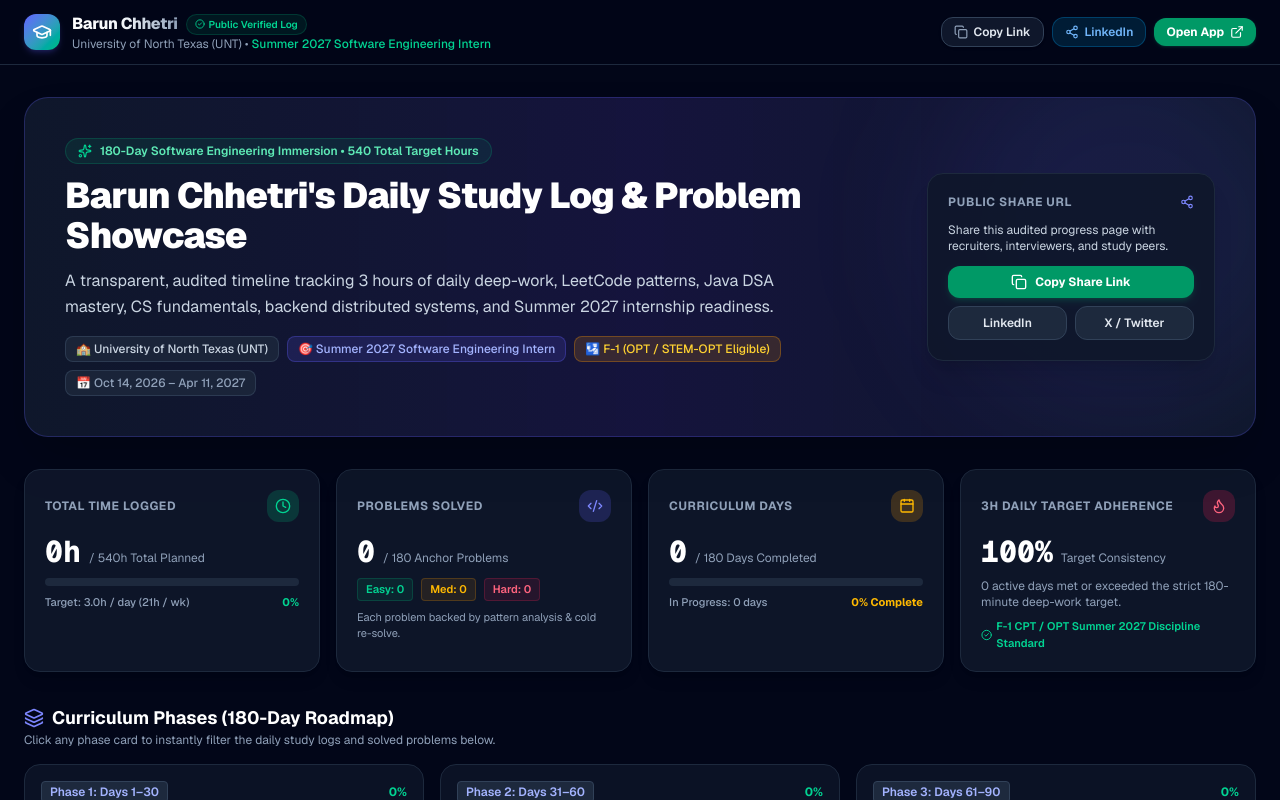
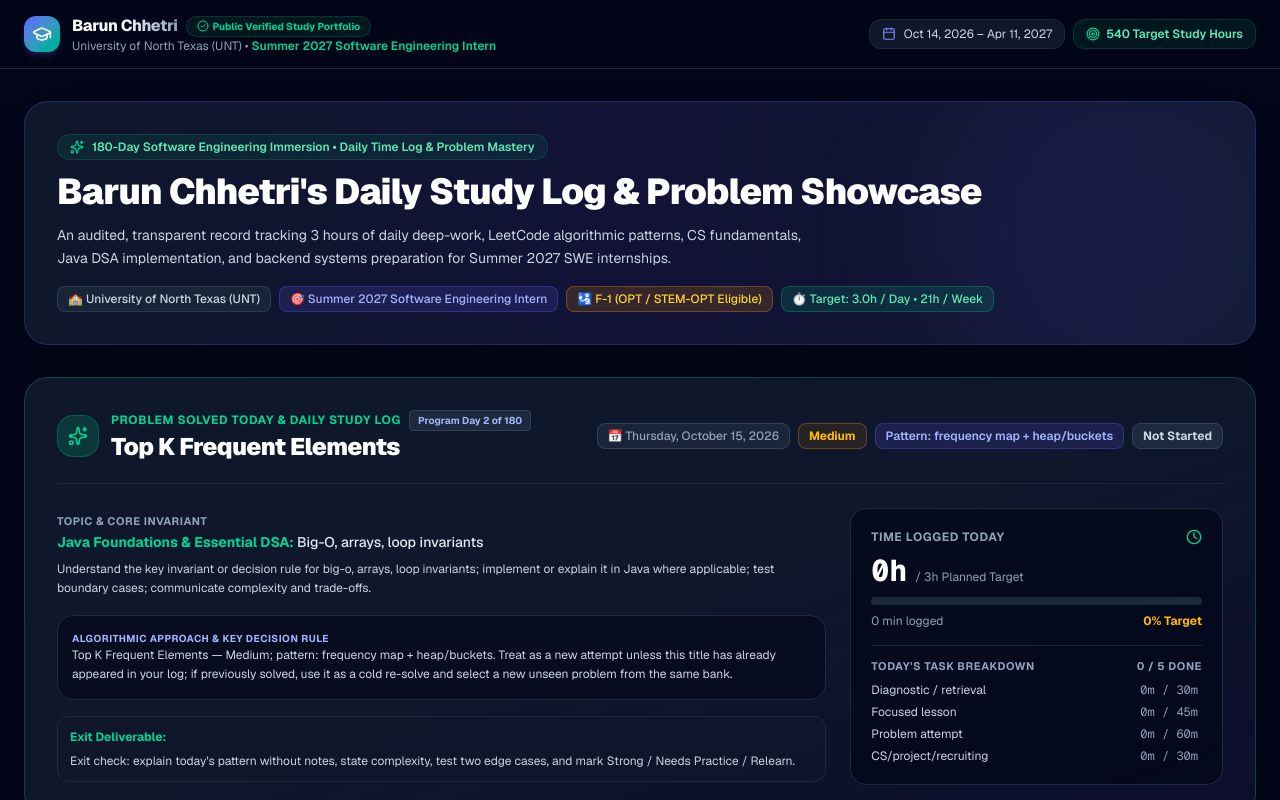
Before and after one commit to Barun-Chhetri/interview-crack-tracker, a Next.js app: page /share in a window 1280 px wide. Shown: the top 800 px of the page. Built offline with nearby package versions, Linux system fonts and the light colour scheme; no server answers; the database is empty.

Commit message:
feat: show share URL feature only after login; display today's solved problem and daily time log prominently on public view

```diff
--- a/src/components/Navbar.tsx
+++ b/src/components/Navbar.tsx
@@ -145,17 +145,19 @@
             <span>Streak: Day {selectedDayNumber}</span>
           </div>
 
-          {/* Public Share Link */}
+          {/* Public Share Link (Visible after login) */}
+          {user && (
             <Link
               href="/share"
               target="_blank"
               className="flex items-center gap-1.5 px-2.5 py-1.5 rounded-xl bg-indigo-500/10 border border-indigo-500/30 text-indigo-300 hover:bg-indigo-500/20 text-xs font-semibold transition cursor-pointer"
-            title="Open public shareable view (no login required)"
+              title="Open public shareable view (no login required for viewers)"
             >
               <Share2 className="w-3.5 h-3.5" />
               <span className="hidden sm:inline">Public View</span>
               <ExternalLink className="w-3 h-3 text-indigo-400" />
             </Link>
+          )}
 
           {/* Auth Controls */}
           {user ? (
--- a/src/components/PublicProgressView.tsx
+++ b/src/components/PublicProgressView.tsx
@@ -6,26 +6,17 @@
   Clock,
   CheckCircle2,
   Calendar,
-  Share2,
-  Copy,
-  Check,
-  ExternalLink,
   Search,
-  Filter,
   Sparkles,
   ChevronDown,
   ChevronUp,
   Target,
   Flame,
-  Award,
   Layers,
-  ArrowRight,
   BookOpen,
   Code2,
-  Brain,
   RefreshCw,
 } from "lucide-react";
-import Link from "next/link";
 
 interface PublicStudent {
   name: string;
@@ -131,7 +122,6 @@
   const [phases, setPhases] = useState<PublicPhase[]>([]);
   const [days, setDays] = useState<PublicDay[]>([]);
   const [isLoading, setIsLoading] = useState(true);
-  const [copiedLink, setCopiedLink] = useState(false);
 
   // Filters
   const [searchQuery, setSearchQuery] = useState("");
@@ -162,37 +152,20 @@
     fetchPublicProgress();
   }, []);
 
-  const handleCopyLink = () => {
-    if (typeof window !== "undefined") {
-      const shareUrl = window.location.href;
-      navigator.clipboard.writeText(shareUrl);
-      setCopiedLink(true);
-      setTimeout(() => setCopiedLink(false), 2500);
-    }
-  };
+  // Compute Today's Problem / Active Study Day
+  const todayDay = useMemo(() => {
+    if (days.length === 0) return null;
+    const todayStr = new Date().toISOString().split("T")[0];
+    const exactDateMatch = days.find((d) => d.date === todayStr);
+    if (exactDateMatch) return exactDateMatch;
 
-  const handleShareLinkedIn = () => {
-    if (typeof window !== "undefined") {
-      const shareUrl = encodeURIComponent(window.location.href);
-      const title = encodeURIComponent(
-        `${student.name}'s 180-Day SWE Interview Preparation & Daily Study Log (Summer 2027 SWE Intern Target)`
-      );
-      window.open(
-        `https://www.linkedin.com/sharing/share-offsite/?url=${shareUrl}&title=${title}`,
-        "_blank"
-      );
-    }
-  };
+    // Check last day with actual study time or completed status
+    const activeOrDone = [...days].reverse().find((d) => d.status === "Completed" || d.actualMinutes > 0);
+    if (activeOrDone) return activeOrDone;
 
-  const handleShareX = () => {
-    if (typeof window !== "undefined") {
-      const shareUrl = encodeURIComponent(window.location.href);
-      const text = encodeURIComponent(
-        `Check out my verified daily time log & LeetCode problems solved across my 180-day SWE Interview Preparation Handbook! 🚀 #100DaysOfCode #LeetCode #SoftwareEngineering`
-      );
-      window.open(`https://twitter.com/intent/tweet?text=${text}&url=${shareUrl}`, "_blank");
-    }
-  };
+    // Default to Day 1
+    return days[0];
+  }, [days]);
 
   // Filtered days list
   const filteredDays = useMemo(() => {
@@ -237,9 +210,9 @@
 
   return (
     <div className="min-h-screen bg-slate-950 text-slate-100 selection:bg-emerald-500/30 selection:text-emerald-300 font-sans">
-      {/* Top Navigation Bar */}
+      {/* Public Top Header (Clean, Recruiter-Focused, No Internal Controls) */}
       <header className="sticky top-0 z-40 bg-slate-950/90 backdrop-blur-md border-b border-slate-800">
-        <div className="max-w-7xl mx-auto px-4 sm:px-6 py-3 flex flex-wrap items-center justify-between gap-3">
+        <div className="max-w-7xl mx-auto px-4 sm:px-6 py-3.5 flex flex-wrap items-center justify-between gap-3">
           <div className="flex items-center gap-3">
             <div className="p-2 rounded-xl bg-gradient-to-br from-indigo-500 to-emerald-500 text-white shadow-md shadow-indigo-500/20">
               <GraduationCap className="w-5 h-5" />
@@ -249,72 +222,46 @@
                 <span className="font-extrabold text-base tracking-tight bg-gradient-to-r from-white via-slate-100 to-slate-400 bg-clip-text text-transparent">
                   {student.name}
                 </span>
-                <span className="px-2 py-0.5 text-[10px] font-semibold bg-emerald-500/10 text-emerald-400 border border-emerald-500/20 rounded-full flex items-center gap-1">
-                  <CheckCircle2 className="w-2.5 h-2.5" /> Public Verified Log
+                <span className="px-2.5 py-0.5 text-[10px] font-bold bg-emerald-500/10 text-emerald-400 border border-emerald-500/20 rounded-full flex items-center gap-1">
+                  <CheckCircle2 className="w-3 h-3" /> Public Verified Study Portfolio
                 </span>
               </div>
               <p className="text-xs text-slate-400">
-                {student.university} &bull; <span className="text-emerald-400 font-medium">{student.targetRole}</span>
+                {student.university} &bull; <span className="text-emerald-400 font-semibold">{student.targetRole}</span>
               </p>
             </div>
           </div>
 
-          <div className="flex items-center gap-2">
-            <button
-              onClick={handleCopyLink}
-              className="flex items-center gap-1.5 px-3 py-1.5 rounded-xl bg-slate-900 border border-slate-700 hover:border-slate-600 text-slate-200 text-xs font-semibold transition cursor-pointer shadow-sm"
-              title="Copy shareable link"
-            >
-              {copiedLink ? (
-                <>
-                  <Check className="w-3.5 h-3.5 text-emerald-400" />
-                  <span className="text-emerald-400">Link Copied!</span>
-                </>
-              ) : (
-                <>
-                  <Copy className="w-3.5 h-3.5 text-slate-400" />
-                  <span>Copy Link</span>
-                </>
-              )}
-            </button>
-
-            <button
-              onClick={handleShareLinkedIn}
-              className="hidden sm:flex items-center gap-1.5 px-3 py-1.5 rounded-xl bg-[#0077b5]/20 hover:bg-[#0077b5]/30 border border-[#0077b5]/40 text-[#70b5f9] text-xs font-semibold transition cursor-pointer"
-              title="Share on LinkedIn"
-            >
-              <Share2 className="w-3.5 h-3.5" />
-              <span>LinkedIn</span>
-            </button>
-
-            <Link
-              href="/"
-              className="flex items-center gap-1.5 px-3 py-1.5 rounded-xl bg-emerald-600 hover:bg-emerald-500 text-white text-xs font-bold transition shadow-sm shadow-emerald-600/20 cursor-pointer"
-            >
-              <span>Open App</span>
-              <ExternalLink className="w-3.5 h-3.5" />
-            </Link>
+          {/* Verification Badge */}
+          <div className="flex items-center gap-2 text-xs">
+            <div className="hidden md:flex items-center gap-2 bg-slate-900 border border-slate-800 rounded-xl px-3 py-1.5 text-slate-300">
+              <Calendar className="w-3.5 h-3.5 text-indigo-400" />
+              <span>Oct 14, 2026 – Apr 11, 2027</span>
+            </div>
+            <div className="flex items-center gap-1.5 bg-emerald-500/10 border border-emerald-500/20 rounded-xl px-3 py-1.5 text-emerald-300 font-semibold">
+              <Target className="w-3.5 h-3.5 text-emerald-400" />
+              <span>540 Target Study Hours</span>
+            </div>
           </div>
         </div>
       </header>
 
       {/* Main Container */}
       <main className="max-w-7xl mx-auto px-4 sm:px-6 py-8 space-y-8 pb-28">
-        {/* Recruiter / Public Hero Header */}
-        <section className="relative overflow-hidden rounded-3xl bg-gradient-to-r from-slate-900 via-indigo-950/70 to-slate-900 border border-indigo-500/25 p-6 sm:p-10 shadow-2xl">
+        {/* Candidate Profile Summary Banner */}
+        <section className="relative overflow-hidden rounded-3xl bg-gradient-to-r from-slate-900 via-indigo-950/60 to-slate-900 border border-indigo-500/25 p-6 sm:p-8 shadow-2xl">
           <div className="absolute right-0 top-0 -mt-16 -mr-16 w-96 h-96 bg-indigo-500/10 rounded-full blur-3xl pointer-events-none" />
-          <div className="relative z-10 flex flex-col lg:flex-row items-start lg:items-center justify-between gap-6">
-            <div className="space-y-3 max-w-3xl">
+          <div className="relative z-10 space-y-3">
             <div className="inline-flex items-center gap-2 px-3 py-1 rounded-full bg-emerald-500/10 border border-emerald-500/20 text-emerald-300 text-xs font-semibold">
               <Sparkles className="w-3.5 h-3.5 text-emerald-400" />
-                <span>180-Day Software Engineering Immersion &bull; 540 Total Target Hours</span>
+              <span>180-Day Software Engineering Immersion &bull; Daily Time Log & Problem Mastery</span>
             </div>
-              <h1 className="text-3xl sm:text-4xl font-black text-white tracking-tight">
+            <h1 className="text-2xl sm:text-3xl lg:text-4xl font-black text-white tracking-tight">
               {student.name}'s Daily Study Log & Problem Showcase
             </h1>
-              <p className="text-sm sm:text-base text-slate-300 leading-relaxed">
-                A transparent, audited timeline tracking 3 hours of daily deep-work, LeetCode patterns,
-                Java DSA mastery, CS fundamentals, backend distributed systems, and Summer 2027 internship readiness.
+            <p className="text-sm text-slate-300 max-w-3xl leading-relaxed">
+              An audited, transparent record tracking 3 hours of daily deep-work, LeetCode algorithmic patterns,
+              CS fundamentals, Java DSA implementation, and backend systems preparation for Summer 2027 SWE internships.
             </p>
             <div className="flex flex-wrap items-center gap-2 pt-1 text-xs">
               <span className="px-2.5 py-1 rounded-lg bg-slate-800/80 border border-slate-700/80 text-slate-300 font-medium">
@@ -326,47 +273,173 @@
               <span className="px-2.5 py-1 rounded-lg bg-amber-500/15 border border-amber-500/30 text-amber-300 font-medium">
                 🛂 {student.visaStatus}
               </span>
-                <span className="px-2.5 py-1 rounded-lg bg-slate-800/80 border border-slate-700/80 text-slate-400 font-medium">
-                  📅 Oct 14, 2026 – Apr 11, 2027
+              <span className="px-2.5 py-1 rounded-lg bg-emerald-500/15 border border-emerald-500/30 text-emerald-300 font-medium">
+                ⏱️ Target: 3.0h / Day &bull; 21h / Week
+              </span>
+            </div>
+          </div>
+        </section>
+
+        {/* TODAY'S PROBLEM SOLVED & DEEP-WORK LOG (Featured Premier Card) */}
+        {todayDay && (
+          <section className="relative overflow-hidden rounded-3xl bg-gradient-to-br from-slate-900 via-slate-900 to-indigo-950/40 border border-emerald-500/30 p-6 sm:p-8 shadow-2xl">
+            <div className="flex flex-wrap items-center justify-between gap-3 pb-5 border-b border-slate-800/80">
+              <div className="flex items-center gap-3">
+                <div className="p-2.5 rounded-2xl bg-emerald-500/20 border border-emerald-500/30 text-emerald-400">
+                  <Sparkles className="w-5 h-5" />
+                </div>
+                <div>
+                  <div className="flex items-center gap-2">
+                    <span className="text-xs font-bold uppercase tracking-wider text-emerald-400">
+                      Problem Solved Today & Daily Study Log
+                    </span>
+                    <span className="px-2 py-0.5 rounded text-[10px] font-bold bg-slate-800 text-indigo-300 border border-slate-700">
+                      Program Day {todayDay.dayNumber} of 180
+                    </span>
+                  </div>
+                  <h2 className="text-xl sm:text-2xl font-black text-white tracking-tight">
+                    {todayDay.anchorProblem || todayDay.topic}
+                  </h2>
+                </div>
+              </div>
+
+              <div className="flex flex-wrap items-center gap-2">
+                <span className="text-xs text-slate-400 font-medium px-2.5 py-1 rounded-lg bg-slate-800/80 border border-slate-700">
+                  📅 {todayDay.displayDate}
+                </span>
+                <span
+                  className={`px-2.5 py-1 rounded-lg text-xs font-bold border ${
+                    todayDay.anchorDifficulty === "Easy"
+                      ? "bg-emerald-500/10 text-emerald-400 border-emerald-500/30"
+                      : todayDay.anchorDifficulty === "Hard"
+                      ? "bg-rose-500/10 text-rose-400 border-rose-500/30"
+                      : "bg-amber-500/10 text-amber-400 border-amber-500/30"
+                  }`}
+                >
+                  {todayDay.anchorDifficulty || "Medium"}
+                </span>
+                {todayDay.anchorPattern && (
+                  <span className="px-2.5 py-1 rounded-lg text-xs font-semibold bg-indigo-500/15 text-indigo-300 border border-indigo-500/30">
+                    Pattern: {todayDay.anchorPattern}
+                  </span>
+                )}
+                <span
+                  className={`px-2.5 py-1 rounded-lg text-xs font-bold border ${
+                    todayDay.status === "Completed"
+                      ? "bg-emerald-500/20 text-emerald-400 border-emerald-500/30"
+                      : todayDay.status === "In Progress"
+                      ? "bg-indigo-500/20 text-indigo-300 border-indigo-500/30"
+                      : "bg-slate-800 text-slate-300 border-slate-700"
+                  }`}
+                >
+                  {todayDay.status}
                 </span>
               </div>
             </div>
 
-            {/* Quick Share / Link Action Card */}
-            <div className="bg-slate-900/90 border border-slate-800 rounded-2xl p-4 sm:p-5 w-full lg:w-72 space-y-3 shadow-xl shrink-0">
-              <div className="text-xs font-bold uppercase tracking-wider text-slate-400 flex items-center justify-between">
-                <span>Public Share URL</span>
-                <Share2 className="w-3.5 h-3.5 text-indigo-400" />
+            {/* Side-by-side details: Left is problem breakdown, Right is time spent log */}
+            <div className="grid grid-cols-1 lg:grid-cols-3 gap-6 pt-6">
+              {/* Left 2 Cols: Problem Invariant & Strategy */}
+              <div className="lg:col-span-2 space-y-4">
+                <div className="space-y-1">
+                  <span className="text-[11px] font-bold uppercase tracking-wider text-slate-400">
+                    Topic & Core Invariant
+                  </span>
+                  <p className="text-sm text-slate-200 font-medium">
+                    <strong className="text-emerald-400">{todayDay.phase}:</strong> {todayDay.topic}
+                  </p>
+                  <p className="text-xs text-slate-300 leading-relaxed pt-1">
+                    {todayDay.learningObjective}
+                  </p>
                 </div>
-              <p className="text-xs text-slate-300">
-                Share this audited progress page with recruiters, interviewers, and study peers.
+
+                {todayDay.anchorInstructions && (
+                  <div className="p-3.5 rounded-2xl bg-slate-950/60 border border-slate-800 text-xs space-y-1">
+                    <span className="font-bold text-indigo-300 uppercase tracking-wider text-[10px]">
+                      Algorithmic Approach & Key Decision Rule
+                    </span>
+                    <p className="text-slate-300 leading-relaxed">
+                      {todayDay.anchorInstructions}
                     </p>
-              <div className="flex flex-col gap-2">
-                <button
-                  onClick={handleCopyLink}
-                  className="w-full flex items-center justify-center gap-2 px-3 py-2 rounded-xl bg-emerald-600 hover:bg-emerald-500 text-white font-bold text-xs shadow-md shadow-emerald-600/20 transition cursor-pointer"
+                  </div>
+                )}
+
+                {todayDay.deliverable && (
+                  <div className="p-3 rounded-xl bg-slate-900/60 border border-slate-800 text-xs flex flex-wrap items-baseline gap-2">
+                    <strong className="text-emerald-400 font-bold shrink-0">Exit Deliverable:</strong>
+                    <span className="text-slate-300">{todayDay.deliverable}</span>
+                  </div>
+                )}
+              </div>
+
+              {/* Right Col: Today's Time Log */}
+              <div className="bg-slate-950/70 border border-slate-800 rounded-2xl p-5 space-y-4 flex flex-col justify-between">
+                <div>
+                  <div className="flex items-center justify-between mb-2">
+                    <span className="text-xs font-bold uppercase tracking-wider text-slate-400">
+                      Time Logged Today
+                    </span>
+                    <Clock className="w-4 h-4 text-emerald-400" />
+                  </div>
+
+                  <div className="flex items-baseline gap-2 mb-2">
+                    <span className="text-3xl font-extrabold font-mono text-white">
+                      {todayDay.actualHours}h
+                    </span>
+                    <span className="text-xs text-slate-400">
+                      / {todayDay.plannedHours}h Planned Target
+                    </span>
+                  </div>
+
+                  <div className="w-full bg-slate-800 h-2 rounded-full overflow-hidden mb-2">
+                    <div
+                      className={`h-full transition-all duration-500 ${
+                        todayDay.actualMinutes >= 180 ? "bg-emerald-500" : todayDay.actualMinutes > 0 ? "bg-indigo-500" : "bg-slate-700"
+                      }`}
+                      style={{
+                        width: `${Math.min(
+                          100,
+                          Math.round((todayDay.actualMinutes / (todayDay.totalPlannedMinutes || 180)) * 100)
+                        )}%`,
+                      }}
+                    />
+                  </div>
+
+                  <div className="flex items-center justify-between text-xs">
+                    <span className="text-slate-400">{todayDay.actualMinutes} min logged</span>
+                    <span
+                      className={`font-bold ${
+                        todayDay.actualMinutes >= 180 ? "text-emerald-400" : "text-amber-400"
+                      }`}
                     >
-                  {copiedLink ? <Check className="w-4 h-4" /> : <Copy className="w-4 h-4" />}
-                  <span>{copiedLink ? "Link Copied to Clipboard!" : "Copy Share Link"}</span>
-                </button>
-                <div className="grid grid-cols-2 gap-2">
-                  <button
-                    onClick={handleShareLinkedIn}
-                    className="flex items-center justify-center gap-1.5 px-3 py-2 rounded-xl bg-slate-800 hover:bg-slate-700 border border-slate-700 text-xs font-semibold text-slate-200 transition cursor-pointer"
-                  >
-                    <span>LinkedIn</span>
-                  </button>
-                  <button
-                    onClick={handleShareX}
-                    className="flex items-center justify-center gap-1.5 px-3 py-2 rounded-xl bg-slate-800 hover:bg-slate-700 border border-slate-700 text-xs font-semibold text-slate-200 transition cursor-pointer"
-                  >
-                    <span>X / Twitter</span>
-                  </button>
+                      {todayDay.actualMinutes >= 180
+                        ? "✓ 3h Target Met!"
+                        : `${Math.round((todayDay.actualMinutes / (todayDay.totalPlannedMinutes || 180)) * 100)}% Target`}
+                    </span>
+                  </div>
+                </div>
+
+                {/* Sub-task allocation preview */}
+                <div className="pt-3 border-t border-slate-800/80 space-y-2">
+                  <div className="text-[11px] font-bold text-slate-400 uppercase tracking-wider flex justify-between">
+                    <span>Today's Task Breakdown</span>
+                    <span>{todayDay.completedTasksCount} / {todayDay.totalTasksCount} Done</span>
+                  </div>
+                  <div className="space-y-1.5 max-h-36 overflow-y-auto pr-1">
+                    {todayDay.tasks.slice(0, 4).map((t, i) => (
+                      <div key={i} className="flex items-center justify-between text-xs text-slate-300">
+                        <span className="truncate pr-2">{t.title}</span>
+                        <span className="font-mono text-slate-400 shrink-0">
+                          {t.actualMinutes}m / {t.plannedMinutes}m
+                        </span>
+                      </div>
+                    ))}
                   </div>
                 </div>
               </div>
             </div>
           </section>
+        )}
 
         {/* 4 High-Level Progress KPI Summary Cards */}
         <section className="grid grid-cols-1 sm:grid-cols-2 lg:grid-cols-4 gap-4">
@@ -566,10 +639,10 @@
             <div>
               <h2 className="text-lg font-bold text-white flex items-center gap-2">
                 <Clock className="w-5 h-5 text-emerald-400" />
-                <span>Daily Time Log & Problem Solved Log</span>
+                <span>Daily Time Log & Problem Solved Log (All 180 Days)</span>
               </h2>
               <p className="text-xs text-slate-400">
-                Audited record of time spent per day, anchor problem solved, algorithmic pattern, and task completion.
+                Audited timeline of hours studied per day, anchor problem solved, algorithmic pattern, and task breakdown.
               </p>
             </div>
 
```
Also changed, not shown: src/components/DashboardView.tsx (+61 -2 lines). Lines whose indentation alone changed are shown as unchanged.
